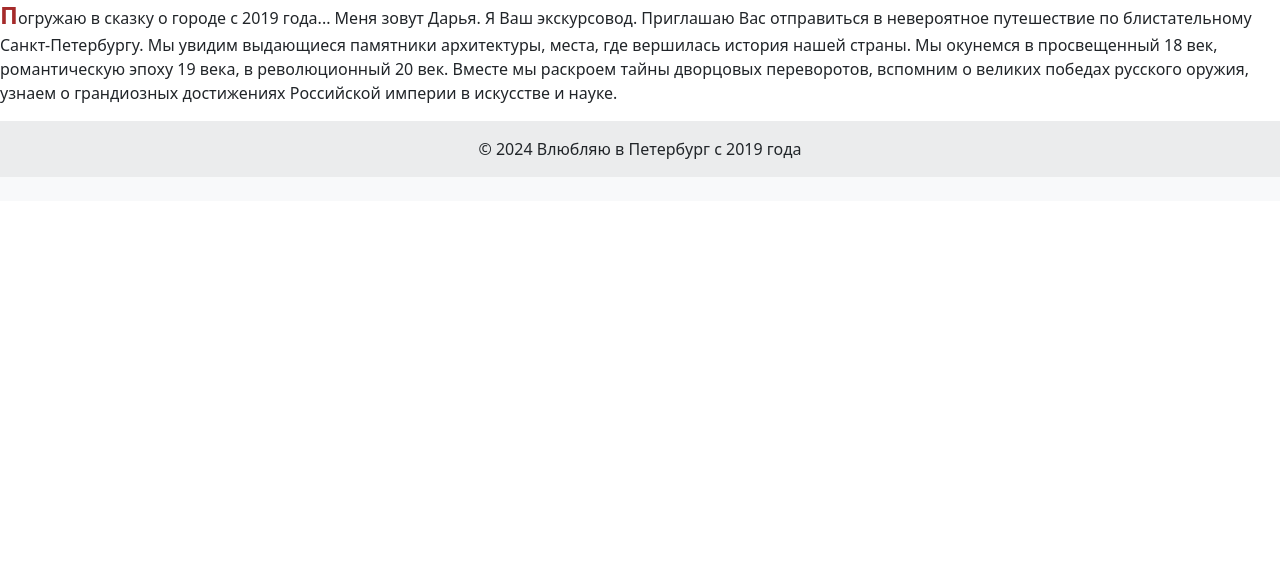
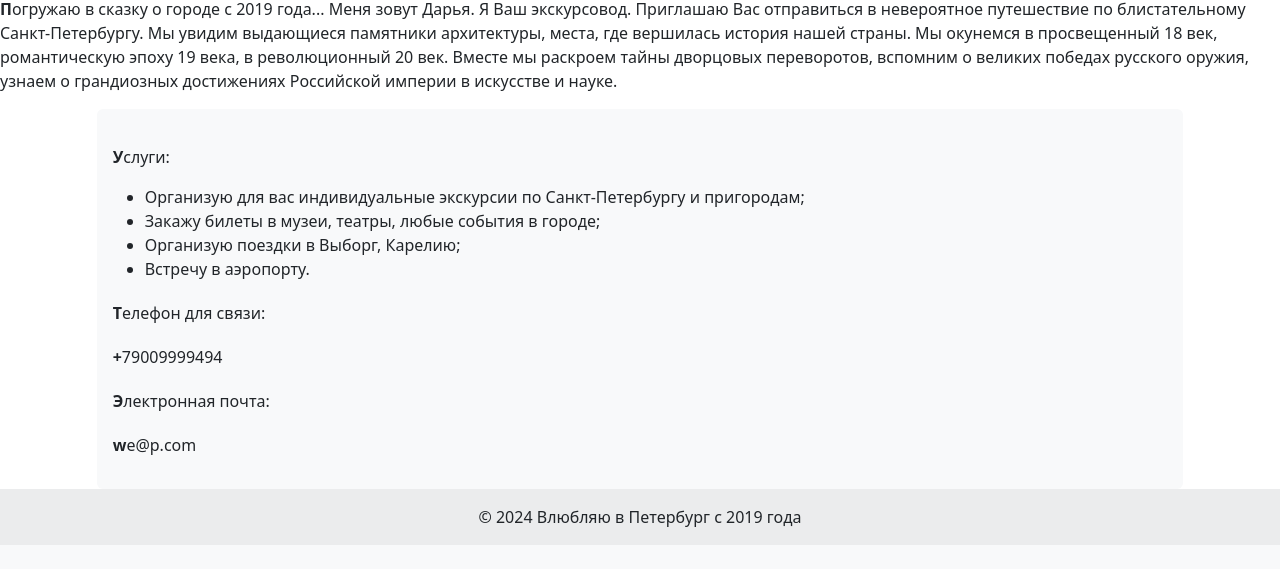
Before and after one commit to Daria-Dalin/Demography, a plain HTML site: page about.html in a window 1280 px wide. Shown: the part 204-788 px from the top of the page. Drawn offline with nearby package versions, Linux system fonts and the light colour scheme.

Commit message:
edition1

```diff
--- a/about.html
+++ b/about.html
@@ -51,7 +51,24 @@
     романтическую эпоху 19&nbsp;века, в&nbsp;революционный 20&nbsp;век. Вместе мы&nbsp;раскроем тайны дворцовых переворотов, вспомним о&nbsp;великих
     победах русского оружия,
     узнаем о&nbsp;грандиозных достижениях Российской империи в&nbsp;искусстве и&nbsp;науке.
-<!--Подвал-->
+    <br>
+     <div class="row">
+        <div class="col-10 col-centered bg-light p-3 rounded">
+            <p>Услуги:</p>
+            <ul>
+                <li>Организую для вас индивидуальные экскурсии по Санкт-Петербургу и пригородам;</li>
+                <li>Закажу билеты в музеи, театры, любые события в городе;</li>
+                <li>Организую поездки в Выборг, Карелию;</li>
+                <li>Встречу в аэропорту.</li>
+            </ul>
+            <p>Телефон для связи:</p>
+            <p>+79009999494</p>
+            <p>Электронная почта:</p>
+            <p>we@p.com</p>
+        </div>
+    </div>
+
+    <!--Подвал-->
 <footer class="bg-body-tertiary text-center text-lg-start">
     <!-- Copyright -->
     <div class="text-center p-3" style="background-color: rgba(0, 0, 0, 0.05);">
--- a/css/style.css
+++ b/css/style.css
@@ -18,7 +18,6 @@ p {
 }
 
 p::first-letter {
-  font-size: 1.5rem;
+  font-size: 1rem;
   font-weight: bold;
-  color: brown;
 }
```
Also changed, not shown: contacts.html (+1 -0 lines).
